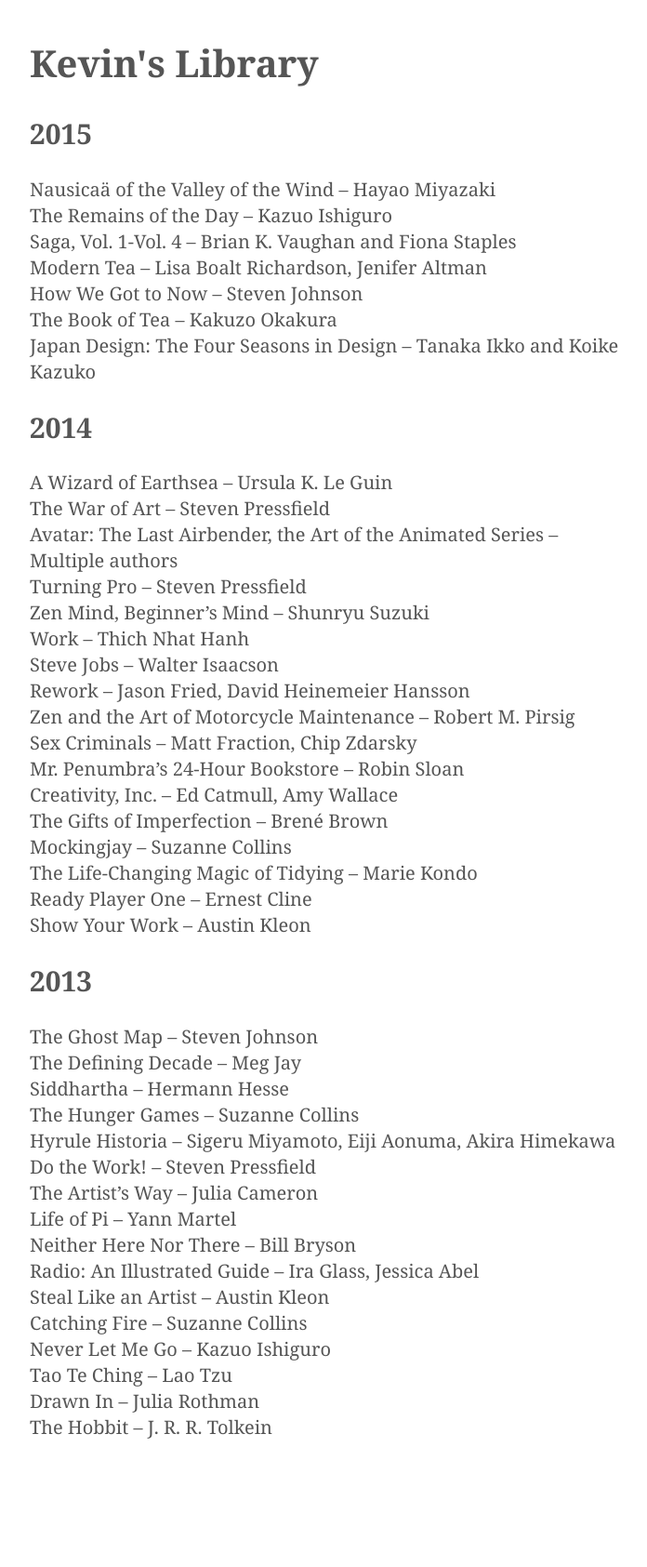
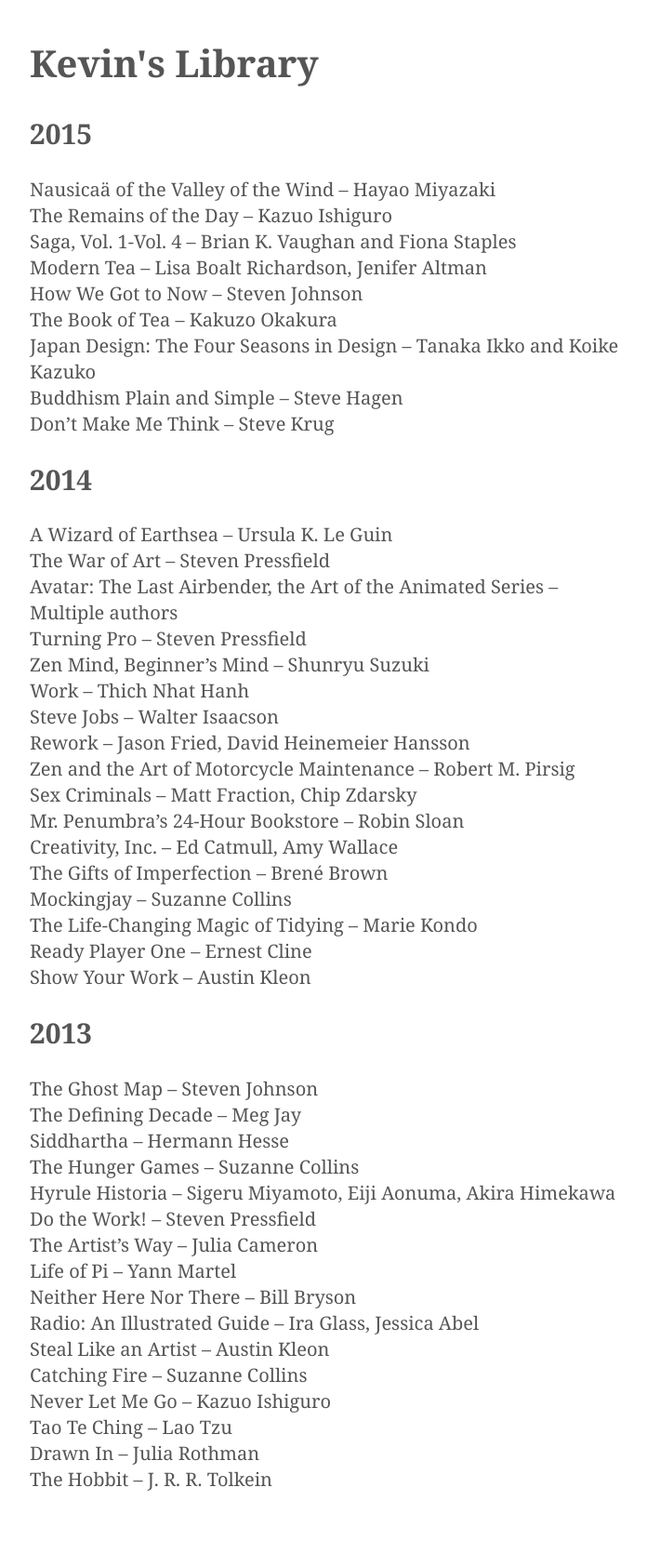
Before and after one commit to kmcgillivray/librarie, a Jekyll site: the page built from index.md, in a window 1280 px wide. Shown: the whole page at 93% size, without its empty margins (283-979 px from the left). Built offline with Jekyll 4.4.1, drawn with Linux system fonts in a browser that asks for light colours; before the commit the page ends 1629 px from its top, so only the background shows below that.

Commit message:
Update index.md

```diff
--- a/index.md
+++ b/index.md
@@ -12,6 +12,8 @@ title: Kevin's Library
 * How We Got to Now – Steven Johnson
 * The Book of Tea – Kakuzo Okakura
 * Japan Design: The Four Seasons in Design – Tanaka Ikko and Koike Kazuko
+* Buddhism Plain and Simple – Steve Hagen
+* Don't Make Me Think – Steve Krug
 
 ## 2014
 
```
